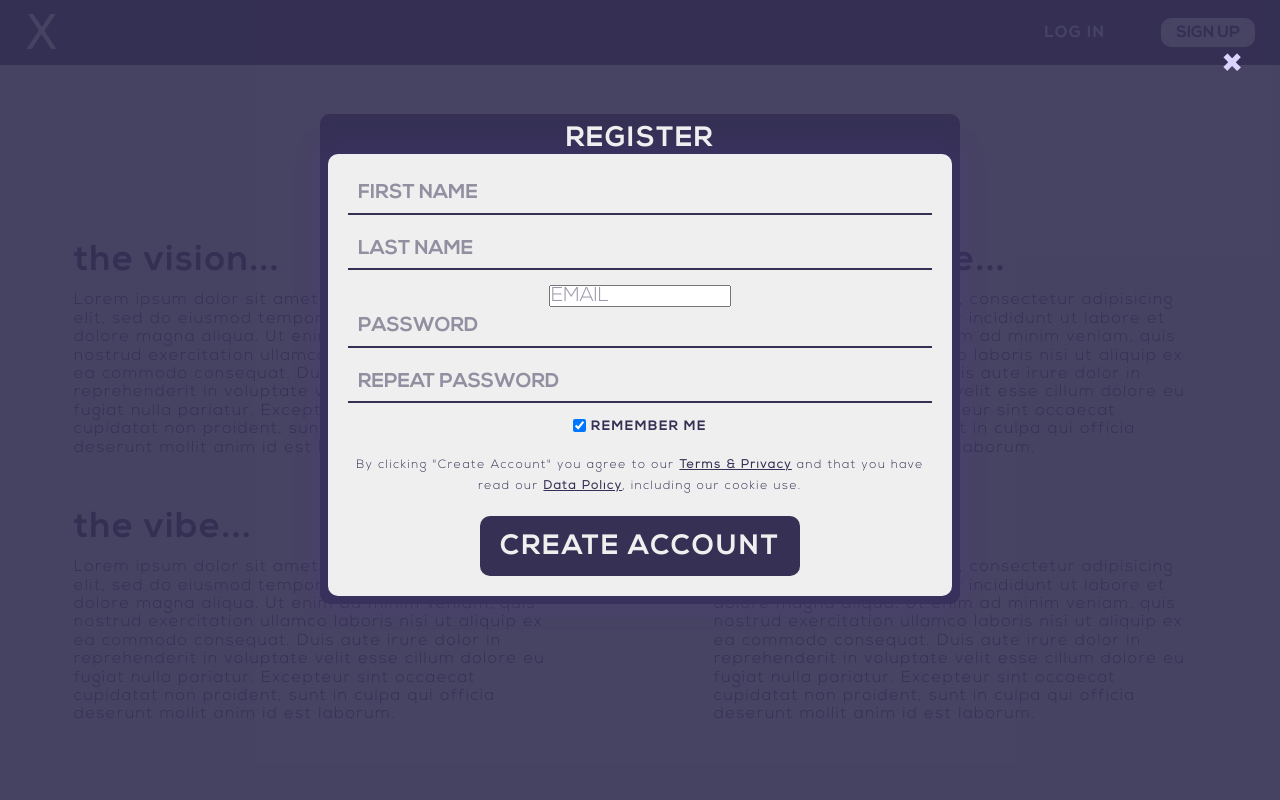
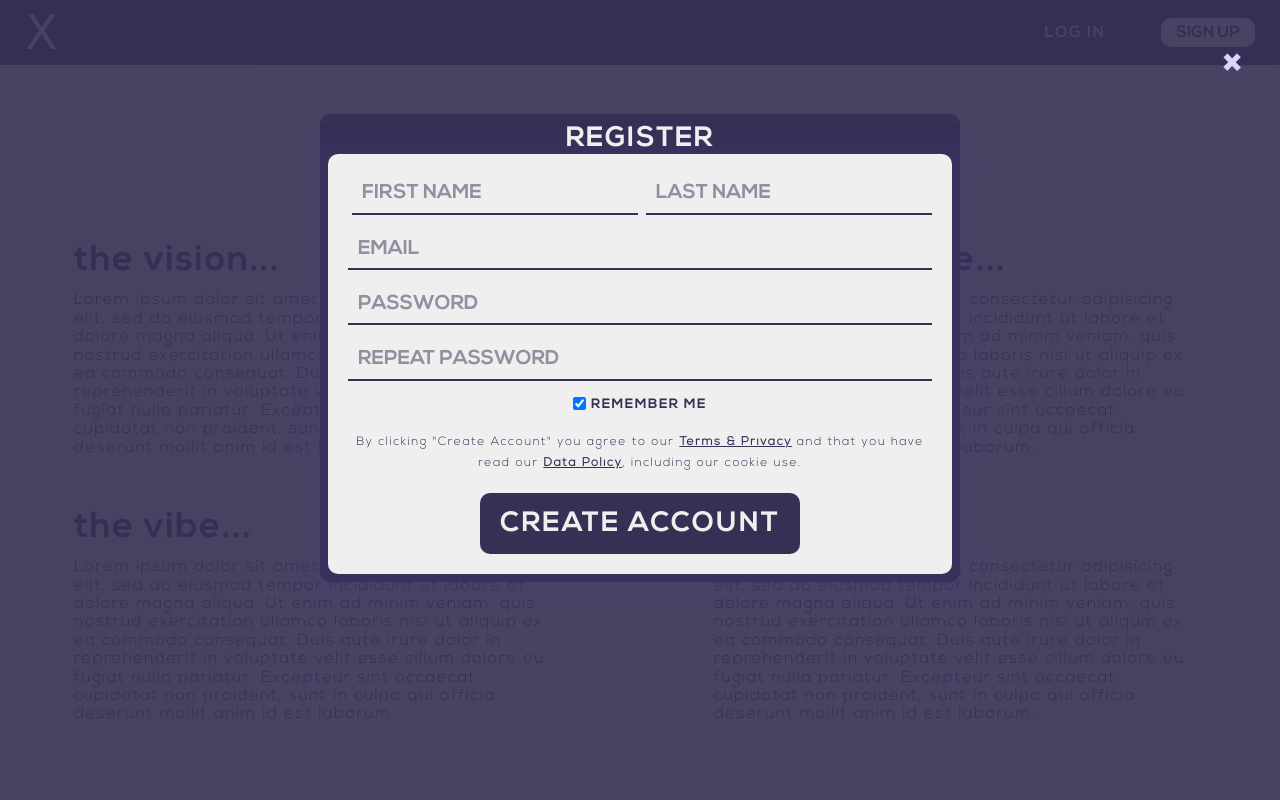
Before and after one commit to jenfiddcodes/e-xp, a plain HTML site: page about/index.html in a window 1280 px wide. Both pictures are taken after a click on the button "SIGN UP". Shown: the top 800 px of the page. Drawn offline with nearby package versions, Linux system fonts and the light colour scheme; a script that the page names is missing; files whose address does not match are found by name; a web font is replaced by a local one.

Commit message:
updated sign in html and linked login

```diff
--- a/about/index.html
+++ b/about/index.html
@@ -25,7 +25,7 @@
         </div>
         <nav class="rightnav">
           <ul>
-            <li class="login"><a href="">Log In</a></li>
+            <li class="login"><a href="../login/index.html">Log In</a></li>
             <li><button class="signupbtnnav" onclick="document.getElementById('id01').style.display='inline'">Sign Up</button></li>
           </ul>
         </nav>
@@ -39,14 +39,15 @@
         <h1>REGISTER</h1>
         <div class="container">
 
+          <div class="name-signup">
             <label for="firstname"></label>
             <input type="text" placeholder="FIRST NAME" name="firstname" required>
-
             <label for="lastname"></label>
             <input type="text" placeholder="LAST NAME" name="lastname" required>
+          </div>
 
           <label for="email"></label>
-        <input type="email" placeholder="EMAIL" name="email" required>
+          <input type="text" placeholder="EMAIL" name="email" required>
 
           <label for="psw"></label>
           <input type="password" placeholder="PASSWORD" name="psw" required>
```
Lines whose indentation alone changed are shown as unchanged.
